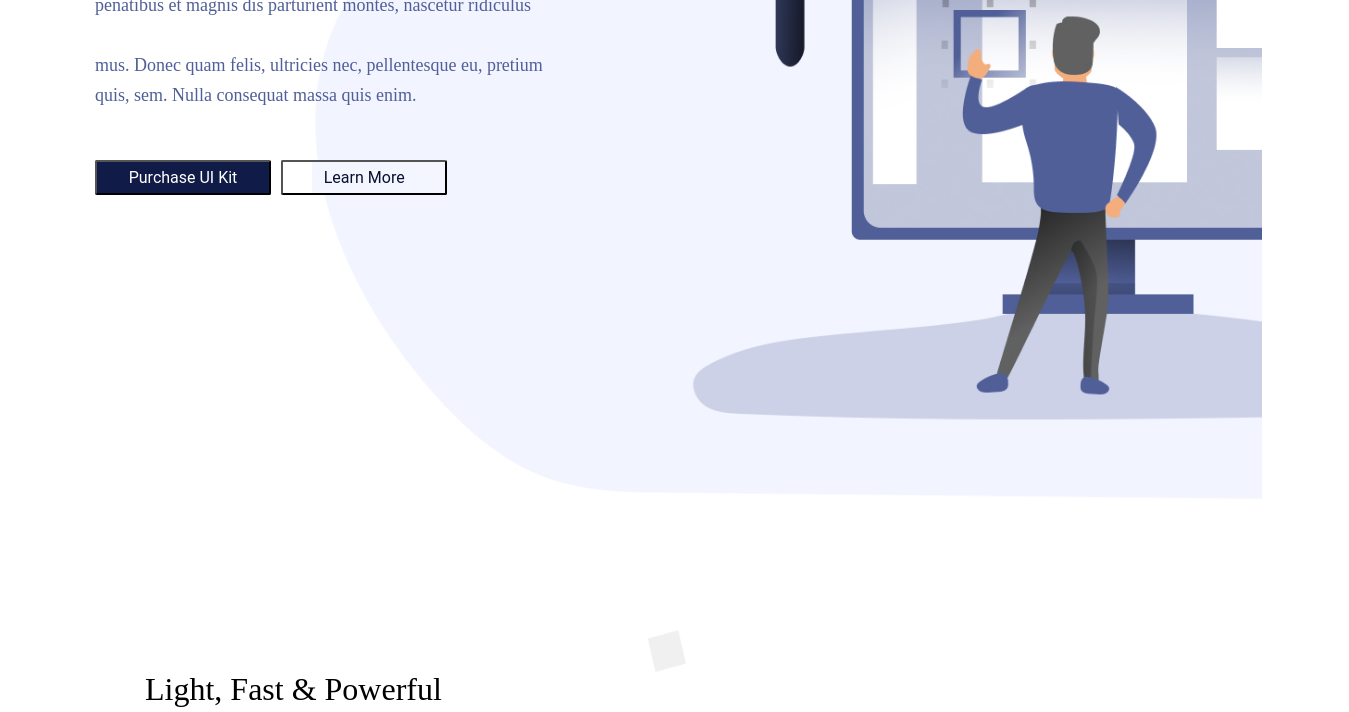
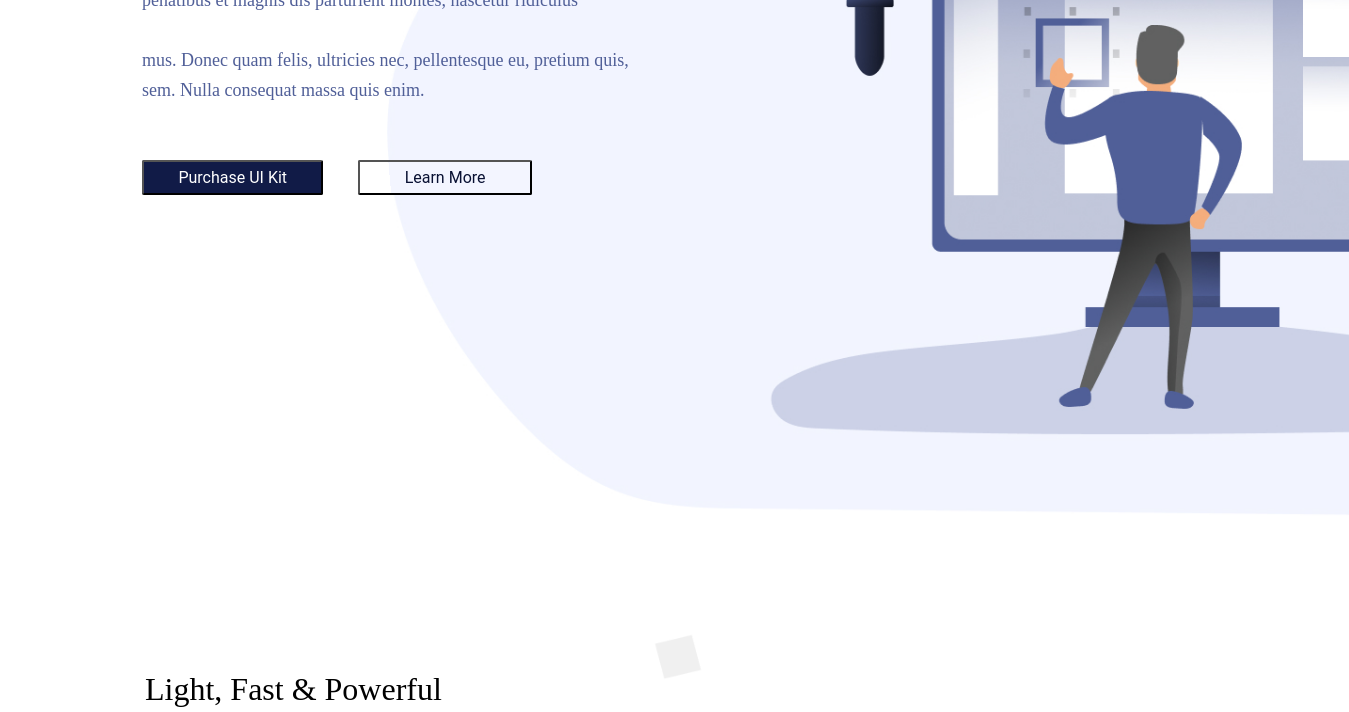
Before and after one commit to MoKop1993/Figma-Website, a plain HTML site: page index.html in a window 1280 px wide. Shown: the part 530-1242 px from the top of the page, 1349 px wide, since content can reach past the window. Drawn offline with Linux system fonts and the light colour scheme.

Commit message:
updated style.css

```diff
--- a/style.css
+++ b/style.css
@@ -6,6 +6,8 @@ body {
   display: grid;
   grid-template-columns: repeat(3, 20%);
   height: 1000px;
+  width: 1300px;
+  margin-left: 47px;
 }
 .navigation-container {
   grid-template-columns: 1fr;
@@ -75,7 +77,7 @@ img {
   display: grid;
   grid-column-start: 2;
   grid-row-end: 1;
-  margin-left: 59px;
+  margin-left: 80px;
 }
 
 .title-introduce {
@@ -100,7 +102,7 @@ img {
   grid-column-start: 1;
   color: #505f98;
   width: 190%;
-  margin: 460px 95px;
+  margin: 455px 95px;
   font-size: 18px;
   line-height: 30px;
 }
@@ -121,7 +123,7 @@ img {
   border-radius: 2px;
   padding: 0px 5px;
   margin: 690px 95px;
-  width: 65%;
+  width: 67%;
   height: 2.5%;
 }
 
@@ -136,12 +138,12 @@ img {
   font-family: Roboto;
   font-style: normal;
   font-size: 16px;
-  background: linear-gradient(270deg, #f3f5ff 82%, #ffffff 18%);
+  background: linear-gradient(265deg, #f3f5ff 82%, #ffffff 18%);
   color: #091133;
   border-radius: 2px;
   padding: 0px 5px;
-  margin: 690px 25px;
-  width: 65%;
+  margin: 690px 51px;
+  width: 67%;
   height: 2.5%;
 }
 
@@ -185,8 +187,8 @@ img {
 }
 
 .undraw-mobile {
-  width: 540px;
-  height: 630px;
+  width: 650px;
+  height: 660px;
   margin-left: 70px;
   margin-top: 50px;
 }
```
